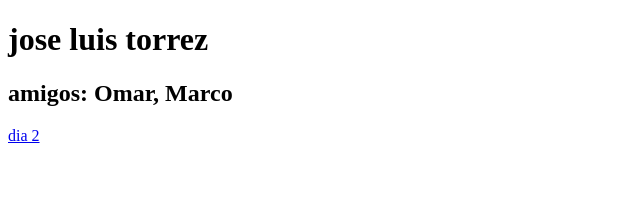
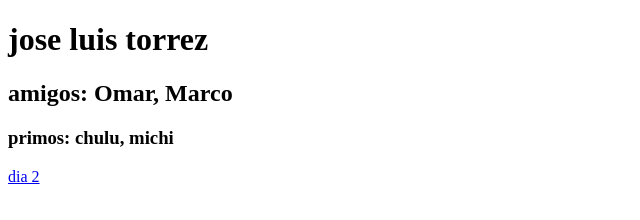
Before and after one commit to joshappy/funval-g4, a plain HTML site: page index.html in a window 1280 px wide. Shown: the whole page, without its empty margins (0-640 px from the left). Drawn offline with Linux system fonts and the light colour scheme.

Commit message:
¨primos¨

```diff
--- a/index.html
+++ b/index.html
@@ -10,6 +10,7 @@
         jose luis torrez
     </h1>
     <h2>amigos: Omar, Marco</h2>
+    <h3>primos: chulu, michi</h3>
     <a href="./dia-2/index.html">dia 2</a>
 </body>
 </html>
```
